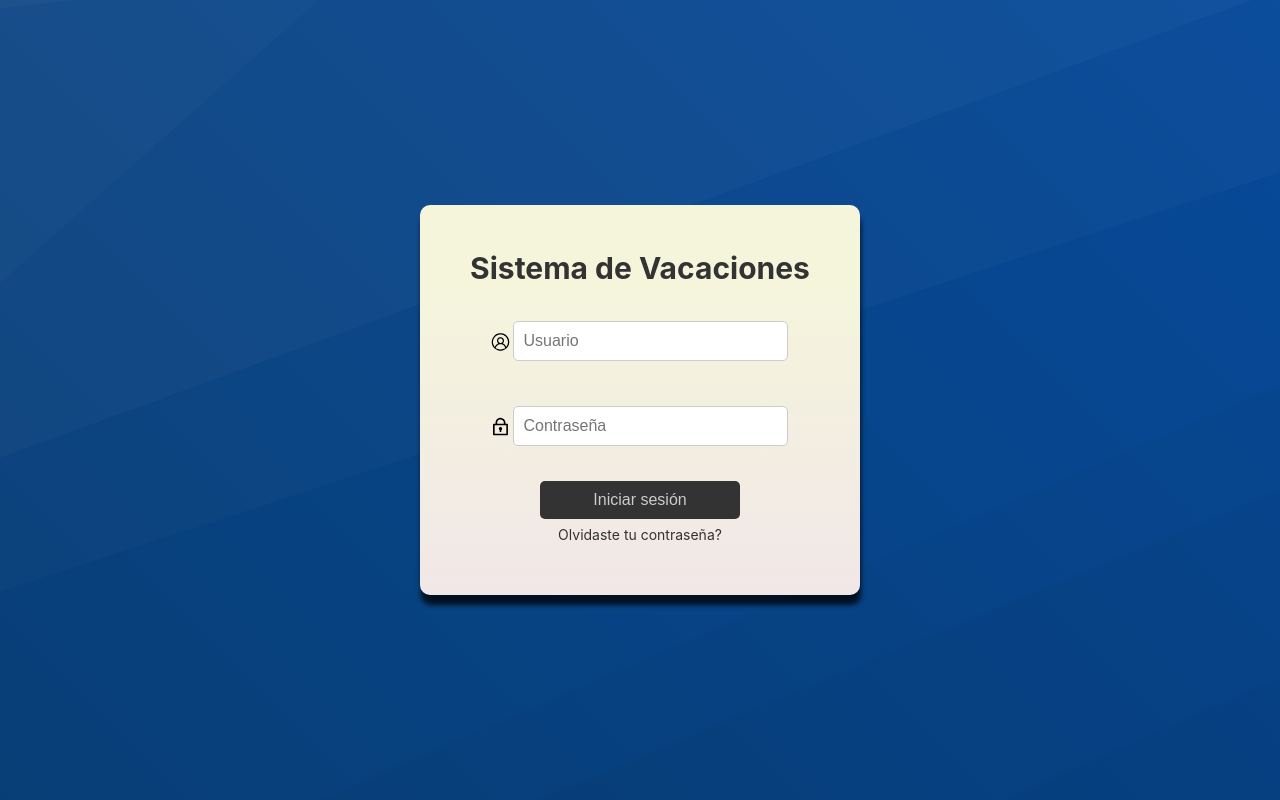
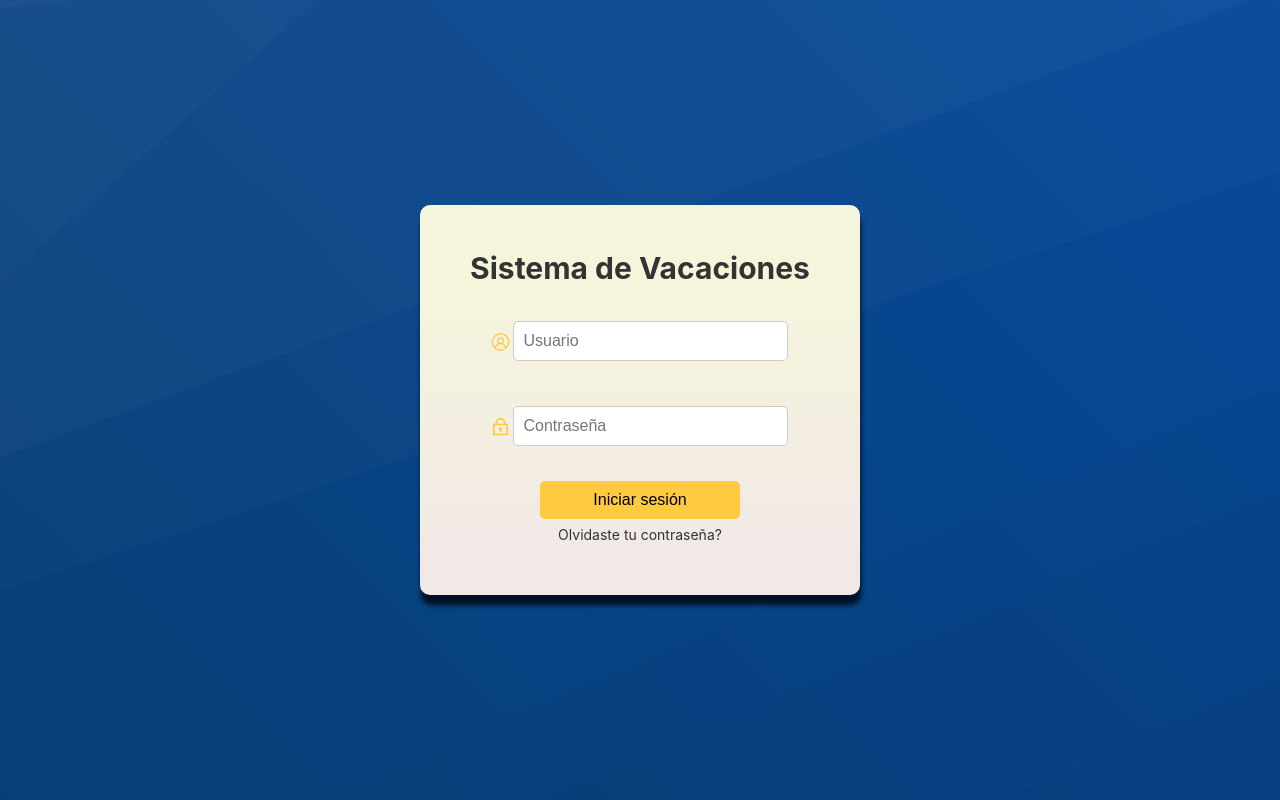
Before and after one commit to tobimonges/vacaciones, a React (Vite) app in the folder vacaciones-frontend/: page / in a window 1280 px wide. Built offline with nearby package versions, Linux system fonts and the light colour scheme.

Commit message:
pagina Login

```diff
--- a/vacaciones-frontend/src/Login.css
+++ b/vacaciones-frontend/src/Login.css
@@ -92,8 +92,8 @@
 .button {
   width: 50%;
   padding: 10px;
-  background-color: #333;
-  color: #ccc;
+  background-color: #fdca40;
+  color: black;
   border: none;
   border-radius: 5px;
   cursor: pointer;
@@ -105,7 +105,7 @@
 }
 
 .button:hover {
-  background-color: #666;
+  background-color: #b88a0e;
 }
 
 h3 {
--- a/vacaciones-frontend/src/Login.jsx
+++ b/vacaciones-frontend/src/Login.jsx
@@ -14,7 +14,7 @@ function Login() {
     <div className="container">
       <div className="loginBox">
         <h2 className="header">Sistema de Vacaciones</h2>
-        <form onSubmit={handleLogin}>
+        <form onSubmit={handleLogin} action="login" method="post">
           <div className="inputGroup">
             <div className="iconWrap">
               <img src="/avatar.svg" alt="Usuario" className="icon" />
```
Also changed, not shown: vacaciones-frontend/public/avatar.svg, vacaciones-frontend/public/cerrar-con-llave.svg.
